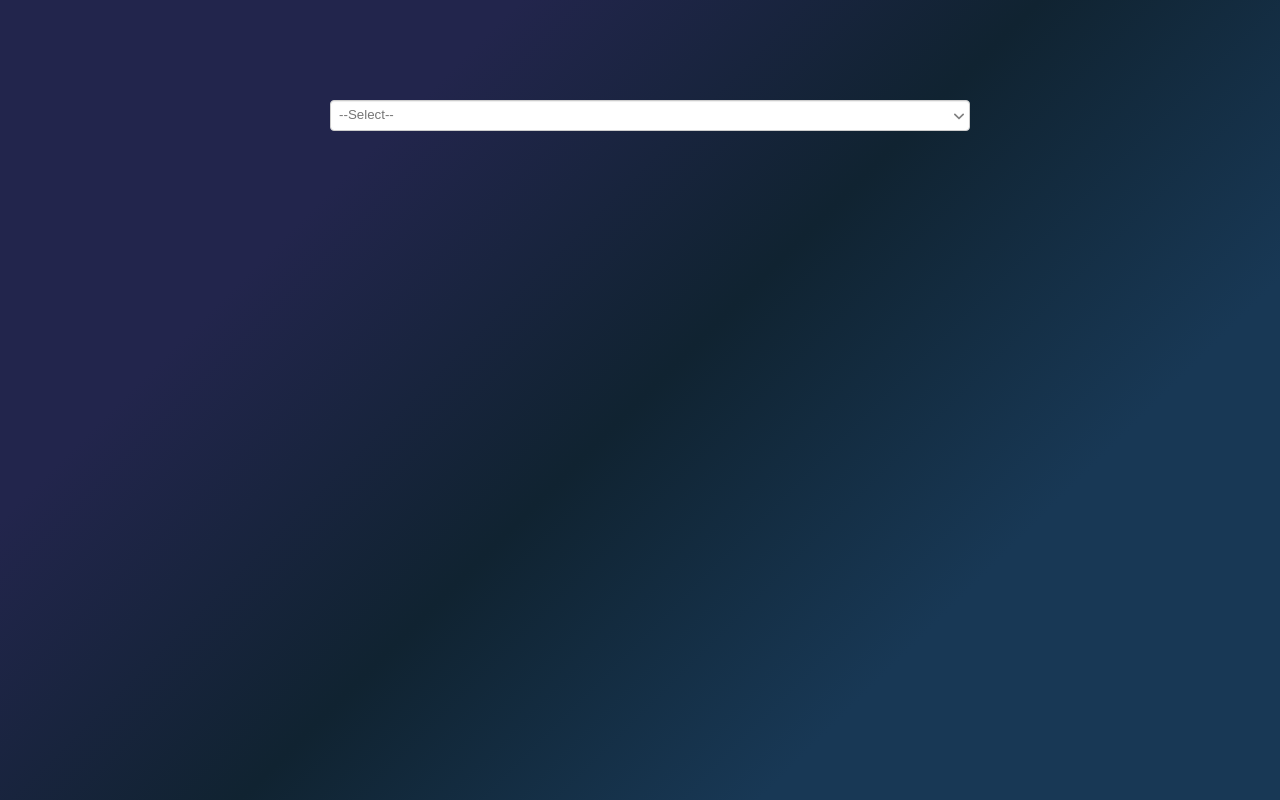
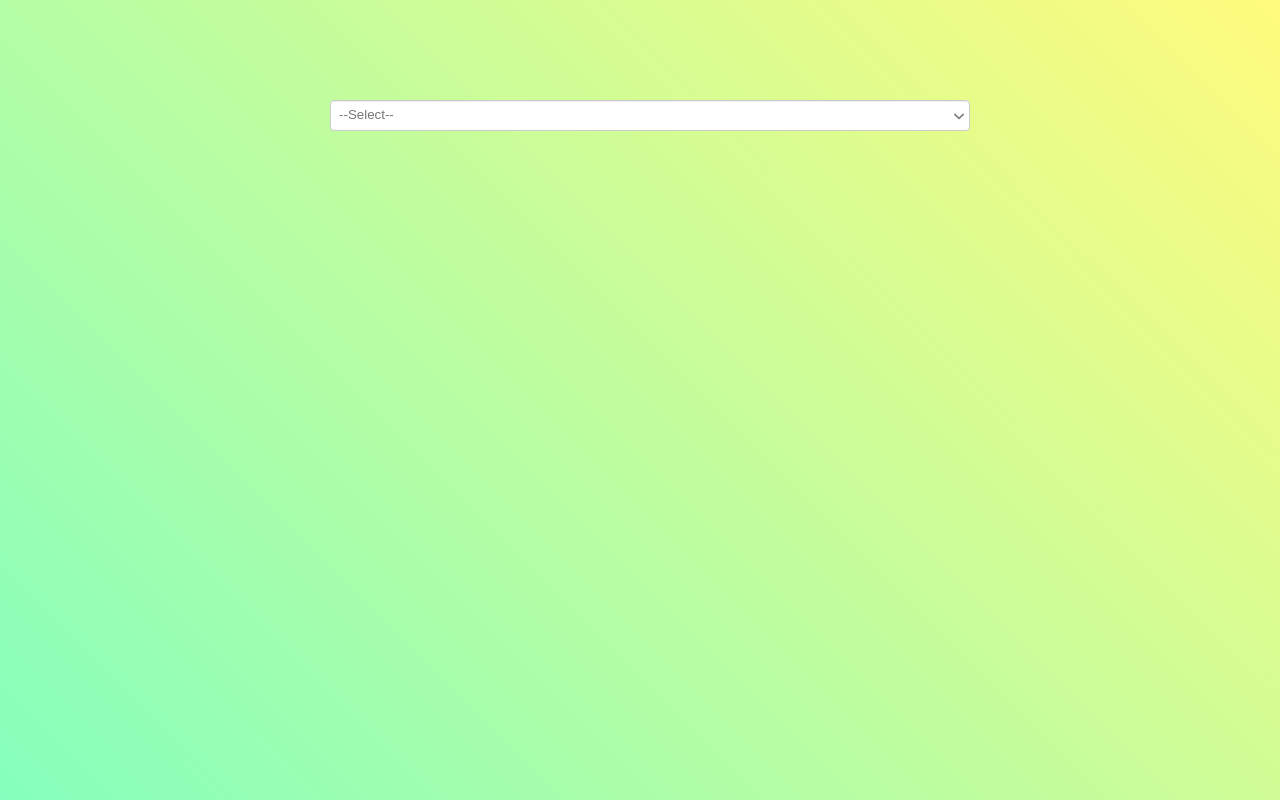
Before and after one commit to maurya-sachin/Multi-Select-Ticket-Dropdown, a plain HTML site: page index.html in a window 1280 px wide. Drawn offline with Linux system fonts and the light colour scheme.

Commit message:
added Readme File

```diff
--- a/index.html
+++ b/index.html
@@ -15,7 +15,8 @@
             font-family: "Roboto";
             padding: 0;
             margin: 0;
-            background: linear-gradient(-45deg, #183855 0, #183855 25%, #102331 50%, #22254c 75%, #22254c 100%);
+            background-color: #85FFBD;
+            background-image: linear-gradient(45deg, #85FFBD 0%, #FFFB7D 100%);
             background-repeat: no-repeat;
             background-attachment: fixed;
             margin-top: 100px;
```
Also changed, not shown: 1 other file.
